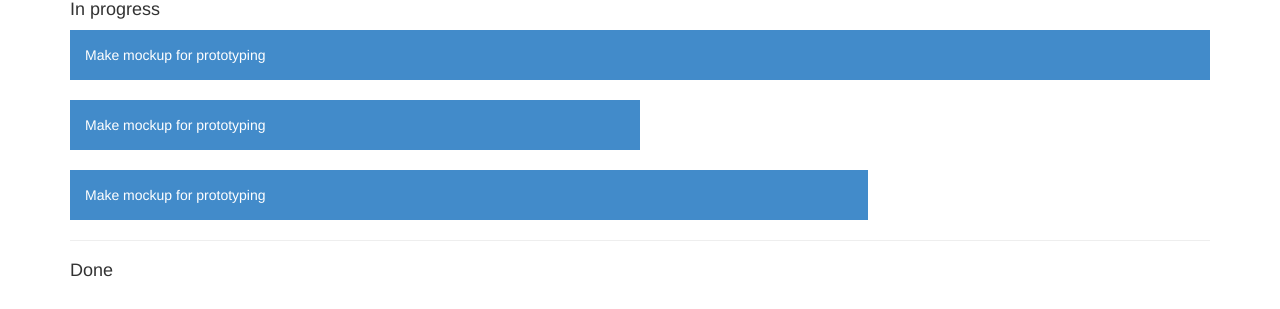
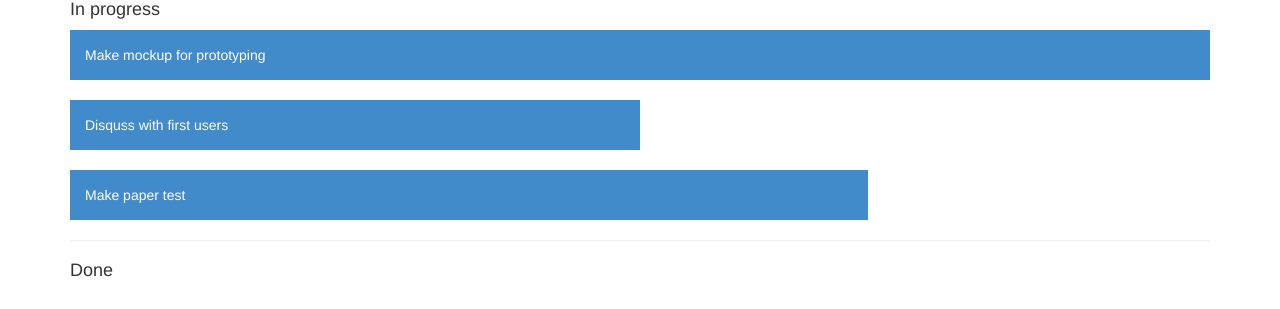
Before and after one commit to alifanov/absly, a Django app: page /steps/ in a window 1280 px wide. Shown: the part 407-716 px from the top of the page. Run offline with Django 3.2, Linux system fonts and the light colour scheme; the visitor is signed in with stand-in values (Sample User, id 1); some libraries are stand-ins or nearby versions.

```diff
--- a/templates/steps.html
+++ b/templates/steps.html
@@ -54,10 +54,10 @@
             Make mockup for prototyping
         </div>
         <div class="steps-in-progress-item width-50">
-            Make mockup for prototyping
+            Disquss with first users
         </div>
         <div class="steps-in-progress-item width-70">
-            Make mockup for prototyping
+            Make paper test
         </div>
     </div>
 
```
